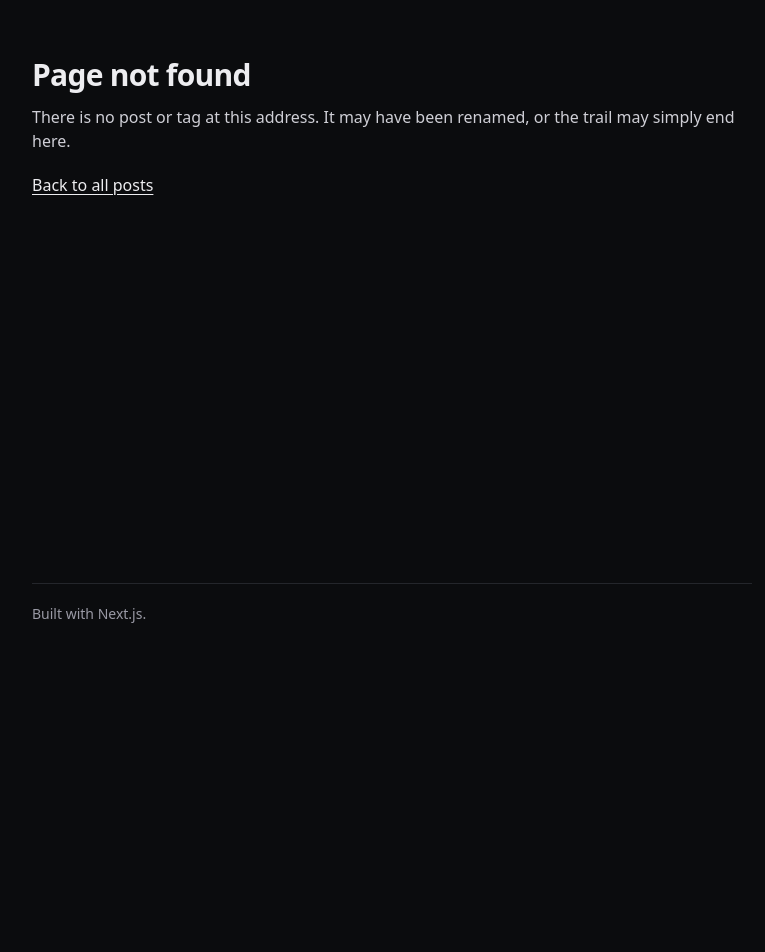
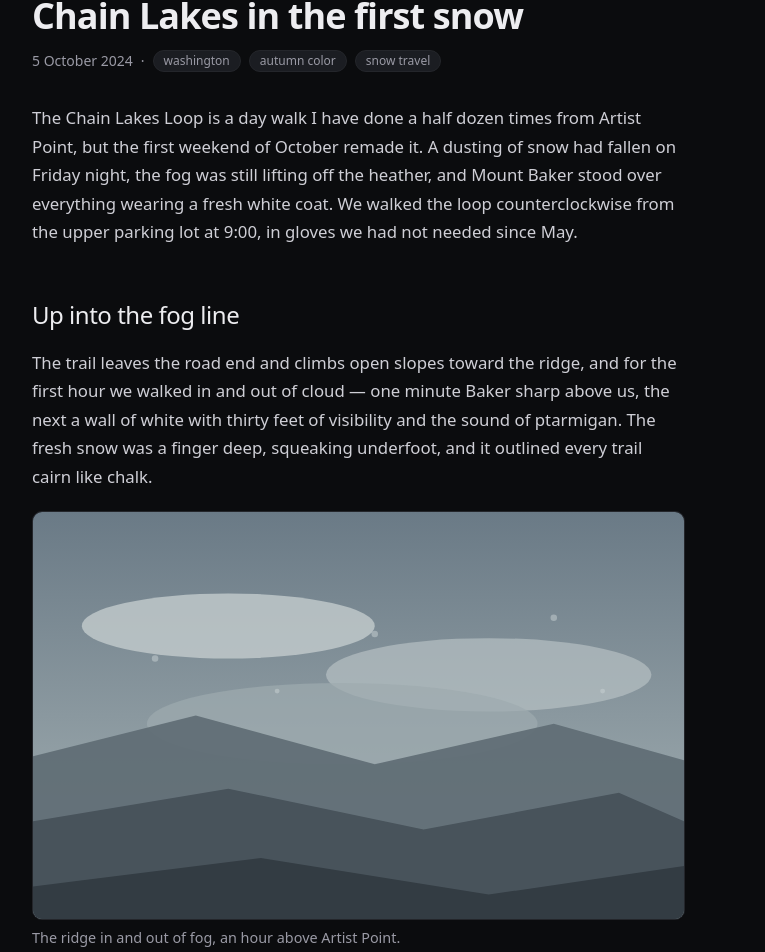
Before and after one commit to wishwhip-dev/hiking-blog-bz5rwv, a Next.js app: page /posts/chain-lakes-loop-mount-baker in a window 1280 px wide. Before the commit this address had no page. Shown: the part 136-1088 px from the top of the page, without its empty margins (248-1013 px from the left). Before the commit the page ends 800 px from the top, so only its background shows below. Built offline with nearby package versions, Linux system fonts and the light colour scheme.

Commit message:
WIP task b2ba9d3b step 30 [skip ci]

```diff
--- /dev/null
+++ b/app/posts/chain-lakes-loop-mount-baker/page.tsx
@@ -0,0 +1,156 @@
+import type { Metadata } from "next";
+import Image from "next/image";
+import Link from "next/link";
+import { notFound } from "next/navigation";
+import { Alert, AlertDescription, AlertTitle } from "@/components/ui/alert";
+import {
+  Table,
+  TableBody,
+  TableCell,
+  TableHead,
+  TableHeader,
+  TableRow,
+} from "@/components/ui/table";
+import { Prose } from "@/components/prose";
+import { PostHeader } from "@/components/post-header";
+import { getPost, listPosts } from "@/lib/posts";
+
+const SLUG = "chain-lakes-loop-mount-baker";
+
+export function generateMetadata(): Metadata {
+  const post = getPost(SLUG);
+  return { title: post?.title, description: post?.blurb };
+}
+
+function Figure({ src, alt, caption }: { src: string; alt: string; caption: string }) {
+  return (
+    <figure className="my-6">
+      <Image
+        src={src}
+        alt={alt}
+        width={800}
+        height={500}
+        className="w-full h-auto rounded-lg border border-border"
+      />
+      <figcaption className="mt-2 text-xs text-muted-foreground">{caption}</figcaption>
+    </figure>
+  );
+}
+
+export default function Page() {
+  const post = getPost(SLUG);
+  if (!post) notFound();
+  const others = listPosts().filter((p) => p.slug !== SLUG);
+
+  return (
+    <article className="space-y-6">
+      <PostHeader title={post.title} published={post.published} tags={post.tags} />
+
+      <Prose>
+        <p>
+          The Chain Lakes Loop is a day walk I have done a half dozen times from Artist Point, but
+          the first weekend of October remade it. A dusting of snow had fallen on Friday night, the
+          fog was still lifting off the heather, and Mount Baker stood over everything wearing a
+          fresh white coat. We walked the loop counterclockwise from the upper parking lot at
+          9:00, in gloves we had not needed since May.
+        </p>
+      </Prose>
+
+      <Prose>
+        <h2>Up into the fog line</h2>
+        <p>
+          The trail leaves the road end and climbs open slopes toward the ridge, and for the first
+          hour we walked in and out of cloud — one minute Baker sharp above us, the next a wall of
+          white with thirty feet of visibility and the sound of ptarmigan. The fresh snow was a
+          finger deep, squeaking underfoot, and it outlined every trail cairn like chalk.
+        </p>
+        <Figure
+          src="/hikes/chain-lakes-ridge.svg"
+          alt="Foggy mountain ridgelines fading into pale mist, with layered slopes dissolving into cloud"
+          caption="The ridge in and out of fog, an hour above Artist Point."
+        />
+      </Prose>
+
+      <div className="max-w-[var(--measure)]">
+        <Table>
+          <TableHeader>
+            <TableRow>
+              <TableHead>Trail facts</TableHead>
+              <TableHead className="text-right">Chain Lakes Loop</TableHead>
+            </TableRow>
+          </TableHeader>
+          <TableBody>
+            <TableRow>
+              <TableCell className="font-medium">Distance</TableCell>
+              <TableCell className="text-right">9.7 km (6 mi)</TableCell>
+            </TableRow>
+            <TableRow>
+              <TableCell className="font-medium">Elevation gain</TableCell>
+              <TableCell className="text-right">500 m (1,700 ft)</TableCell>
+            </TableRow>
+            <TableRow>
+              <TableCell className="font-medium">Time on trail</TableCell>
+              <TableCell className="text-right">4 h 10 min</TableCell>
+            </TableRow>
+            <TableRow>
+              <TableCell className="font-medium">Difficulty</TableCell>
+              <TableCell className="text-right">Moderate — easy walking, real exposure to weather</TableCell>
+            </TableRow>
+            <TableRow>
+              <TableCell className="font-medium">Best season</TableCell>
+              <TableCell className="text-right">August to early October</TableCell>
+            </TableRow>
+          </TableBody>
+        </Table>
+      </div>
+
+      <Prose>
+        <h2>The lakes, one after another</h2>
+        <p>
+          The loop strings Hayes, Mazama, and Iceberg along the base of Table Mountain, and in this
+          light each one was a different animal: steaming, glassy, half-frozen at the margins. We
+          ate lunch at Iceberg with the whole cirque to ourselves — one other pair passed all day —
+          and watched the fog finally commit to burning off around noon.
+        </p>
+        <Figure
+          src="/hikes/chain-lakes-autumn.svg"
+          alt="An autumn mountain lake below dark ridges, with a lone orange huckleberry bush on the shore and mist over the water"
+          caption="Iceberg Lake after the fog lifted, frost still on the shoreline."
+        />
+      </Prose>
+
+      <Alert>
+        <AlertTitle>A fair-weather window, not a forecast</AlertTitle>
+        <AlertDescription>
+          The ridge here is fully exposed and the weather over Baker changes fast. This loop is
+          short enough to retreat from — check the Mountain Forecast for the 5,000-foot level, not
+          the valley, and turn around when the cloud thickens rather than waiting to test it.
+        </AlertDescription>
+      </Alert>
+
+      <Prose>
+        <h2>Back over the shoulder</h2>
+        <p>
+          The return crosses the shoulder of Table Mountain with the whole Nooksack cirque below,
+          then drops through bands of rust-red huckleberry back toward the parking lot. By the last
+          mile the sun had dried the snow off the south-facing slopes and it was, briefly, July
+          again. Some trails you do for the first time; this one I keep doing to see what it will
+          be next.
+        </p>
+      </Prose>
+
+      <section className="max-w-[var(--measure)]">
+        <h2 className="text-xl font-semibold tracking-tight">More trips</h2>
+        <ul className="mt-3 flex flex-col gap-2">
+          {others.map((other) => (
+            <li key={other.slug}>
+              <Link href={`/posts/${other.slug}`} className="text-primary underline underline-offset-[3px]">
+                {other.title}
+              </Link>
+            </li>
+          ))}
+        </ul>
+      </section>
+    </article>
+  );
+}
```
